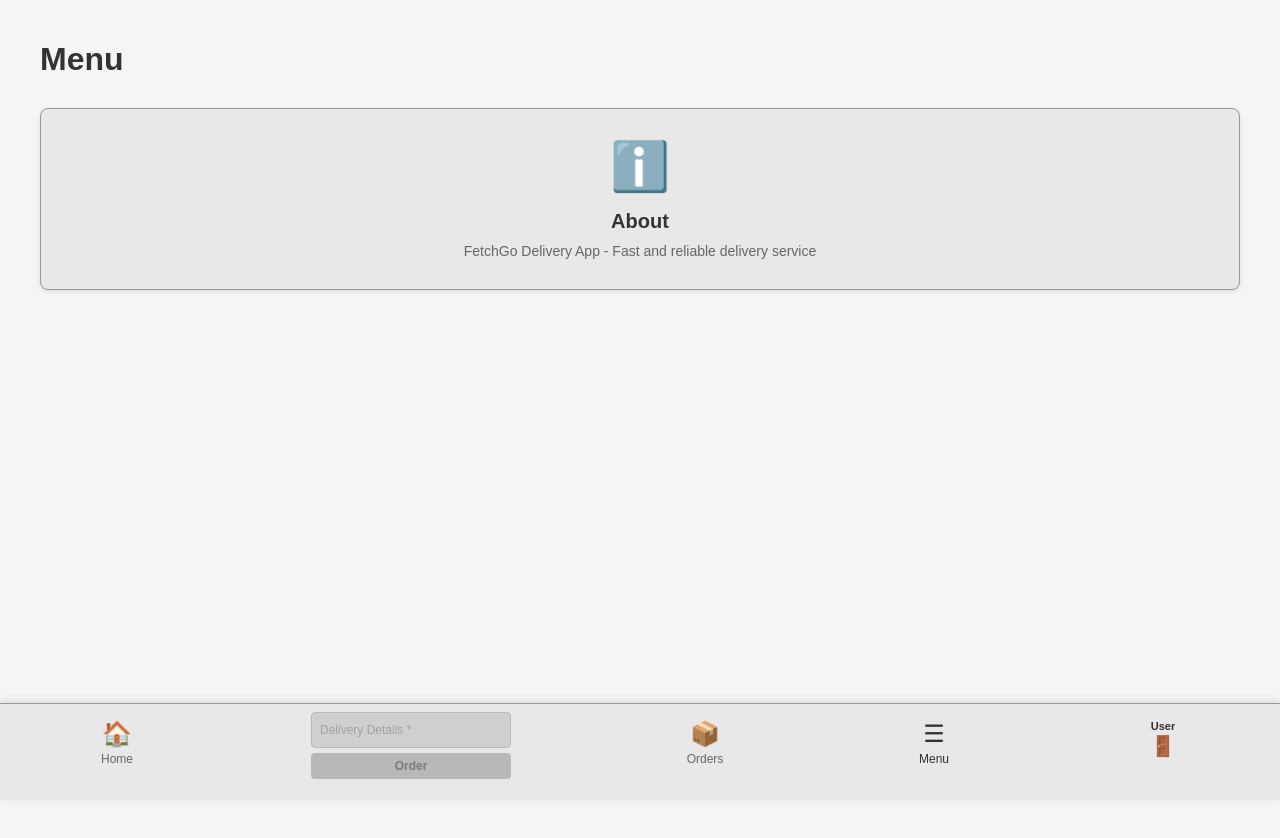
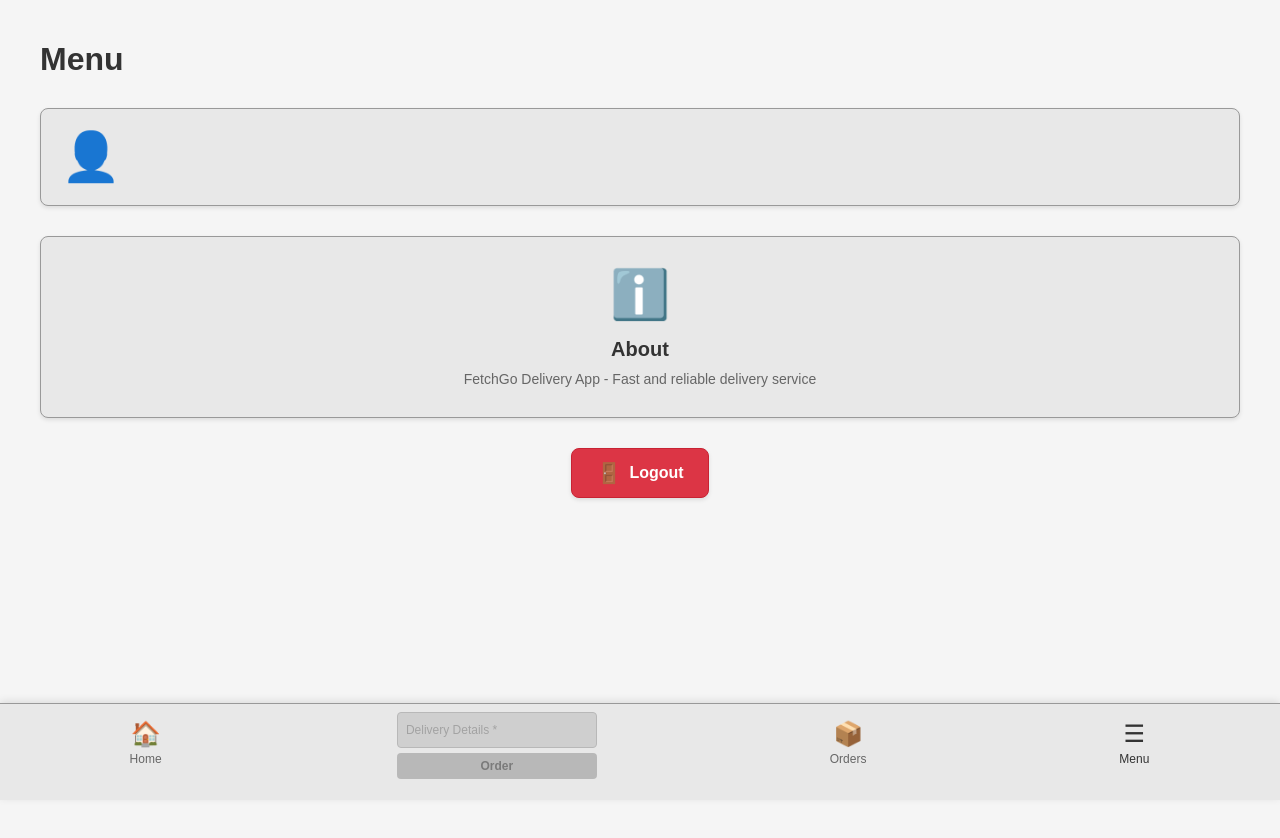
Before and after one commit to JAMESKANEKS/fetchGo, a React (Vite) app: page /menu in a window 1280 px wide. Shown: the top 838 px of the page. Built offline with nearby package versions, Linux system fonts and the light colour scheme; no server answers; sample sign-in values are in the browser's storage.

Commit message:
update menu

```diff
--- a/src/components/Navigation.jsx
+++ b/src/components/Navigation.jsx
@@ -60,14 +60,7 @@ export default function Navigation() {
         <span className="nav-label">Menu</span>
       </Link>
 
-      {user ? (
-        <div className="nav-user-section">
-          <span className="nav-user-name">{user.fullName?.split(" ")[0] || "User"}</span>
-          <button onClick={logout} className="nav-logout-btn" title="Logout">
-            🚪
-          </button>
-        </div>
-      ) : (
+      {!user && (
         <Link
           to="/login"
           className={`nav-item ${location.pathname === "/login" ? "active" : ""}`}
--- a/src/pages/Menu.css
+++ b/src/pages/Menu.css
@@ -62,3 +62,72 @@
 .rider-card:hover {
   background: linear-gradient(135deg, #ffc107 0%, #ffb300 100%);
 }
+
+.user-info-section {
+  margin-bottom: 30px;
+}
+
+.user-info-card {
+  background-color: #e8e8e8;
+  border: 1px solid #999;
+  border-radius: 8px;
+  padding: 20px;
+  display: flex;
+  align-items: center;
+  gap: 15px;
+  box-shadow: 0 2px 4px rgba(0, 0, 0, 0.1);
+}
+
+.user-icon {
+  font-size: 48px;
+  flex-shrink: 0;
+}
+
+.user-details {
+  flex: 1;
+  text-align: left;
+}
+
+.user-details h2 {
+  margin: 0 0 5px 0;
+  font-size: 20px;
+  color: #333;
+}
+
+.user-details p {
+  margin: 0;
+  color: #666;
+  font-size: 14px;
+}
+
+.logout-section {
+  margin-top: 30px;
+  display: flex;
+  justify-content: center;
+}
+
+.logout-button {
+  background-color: #dc3545;
+  color: #fff;
+  border: 1px solid #c82333;
+  border-radius: 8px;
+  padding: 12px 24px;
+  font-size: 16px;
+  font-weight: 600;
+  cursor: pointer;
+  display: flex;
+  align-items: center;
+  gap: 8px;
+  transition: background-color 0.2s, transform 0.2s;
+  box-shadow: 0 2px 4px rgba(0, 0, 0, 0.1);
+}
+
+.logout-button:hover {
+  background-color: #c82333;
+  transform: translateY(-2px);
+  box-shadow: 0 4px 8px rgba(0, 0, 0, 0.15);
+}
+
+.logout-icon {
+  font-size: 20px;
+}
--- a/src/pages/Menu.jsx
+++ b/src/pages/Menu.jsx
@@ -1,9 +1,31 @@
+import { useAuth } from "../context/AuthContext";
 import "./Menu.css";
 
 export default function Menu() {
+  const { user, logout } = useAuth();
+
+  const handleLogout = () => {
+    if (window.confirm("Are you sure you want to logout?")) {
+      logout();
+    }
+  };
+
   return (
     <div className="menu-container">
       <h1>Menu</h1>
+
+      {user && (
+        <div className="user-info-section">
+          <div className="user-info-card">
+            <div className="user-icon">👤</div>
+            <div className="user-details">
+              <h2>{user.fullName}</h2>
+              <p>{user.phoneNumber}</p>
+            </div>
+          </div>
+        </div>
+      )}
+
       <div className="menu-options">
         <div className="menu-card">
           <div className="menu-icon">ℹ️</div>
@@ -11,6 +33,15 @@ export default function Menu() {
           <p>FetchGo Delivery App - Fast and reliable delivery service</p>
         </div>
       </div>
+
+      {user && (
+        <div className="logout-section">
+          <button onClick={handleLogout} className="logout-button">
+            <span className="logout-icon">🚪</span>
+            <span>Logout</span>
+          </button>
+        </div>
+      )}
     </div>
   );
 }
```
